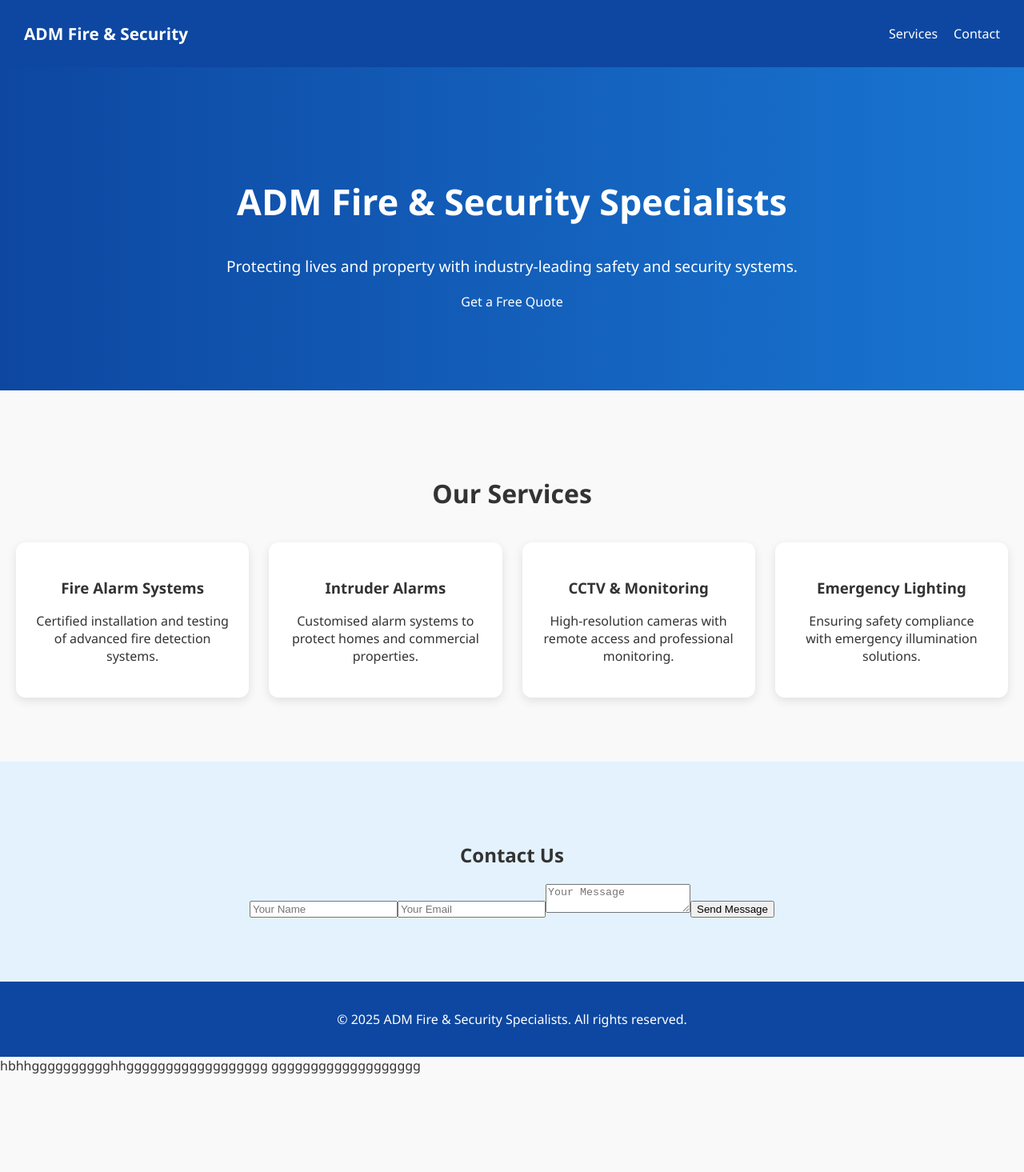
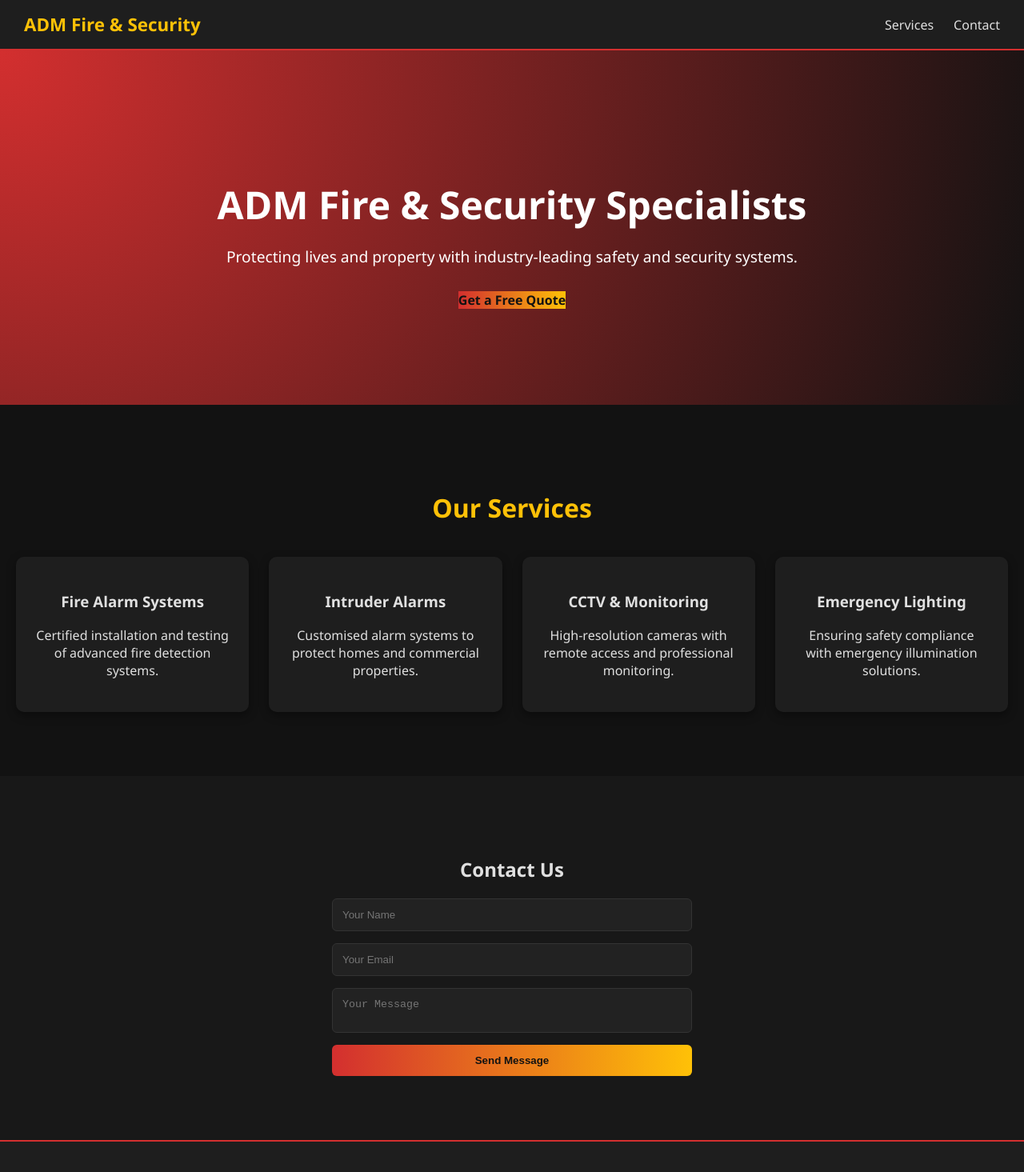
Before and after one commit to admfireandsecurity/admfireandsecurity, a React (Vite) app: page / in a window 1280 px wide. Shown: the top 1465 px of the page at 80% size. Before the commit the page ends 1343 px from the top, so only its background shows below. Built offline with nearby package versions, Linux system fonts and the light colour scheme.

Commit message:
Updated App.css

```diff
--- a/src/App.css
+++ b/src/App.css
@@ -1,52 +1,73 @@
+html {
+  scroll-behavior: smooth;
+}
+
 body {
   margin: 0;
   font-family: "Segoe UI", Arial, sans-serif;
-  background: #f9f9f9;
-  color: #333;
+  background-color: #121212;
+  color: #E0E0E0;
 }
 
 /* Navbar */
 .navbar {
+  position: sticky;
+  top: 0;
+  z-index: 1000;
+  background-color: #1E1E1E;
+  padding: 15px 30px;
   display: flex;
   justify-content: space-between;
   align-items: center;
-  background: #0d47a1;
-  padding: 15px 30px;
-  color: #fff;
+  border-bottom: 2px solid #D32F2F;
 }
 
 .nav-logo {
-  font-size: 1.3rem;
+  font-size: 1.4rem;
   font-weight: 600;
+  color: #FFC107;
 }
 
 .nav-links {
   list-style: none;
   display: flex;
-  gap: 20px;
+  gap: 25px;
+  margin: 0;
 }
 
 .nav-links a {
-  color: white;
+  color: #E0E0E0;
   text-decoration: none;
-  font-weight: 500;
+  transition: color 0.3s;
+}
+
+.nav-links a:hover {
+  color: #D32F2F;
 }
 
 /* Hero */
 .hero {
-  background: linear-gradient(to right, #0d47a1, #1976d2);
-  color: white;
+  background: radial-gradient(circle at top left, #D32F2F, #121212);
+  color: #fff;
   text-align: center;
-  padding: 100px 20px;
+  padding: 120px 20px;
+  animation: fadeIn 1.5s ease-in-out;
 }
 
 .hero h1 {
-  font-size: 2.8rem;
+  font-size: 3rem;
+  margin-bottom: 15px;
 }
 
 .hero p {
   font-size: 1.2rem;
-  margin: 20px 0;
+  margin-bottom: 30px;
+}
+
+.quote-btn {
+  background: linear-gradient(to right, #D32F2F, #FFC107);
+  color: #121212 !important;
+  font-weight: bold;
 }
 
 /* Services */
@@ -57,6 +78,7 @@ body {
 
 .services h2 {
   font-size: 2rem;
+  color: #FFC107;
   margin-bottom: 40px;
 }
 
@@ -67,23 +89,69 @@ body {
 }
 
 .service-card {
-  background: white;
-  border-radius: 12px;
+  background: #1E1E1E;
   padding: 25px;
-  box-shadow: 0 4px 12px rgba(0,0,0,0.1);
+  border-radius: 10px;
+  box-shadow: 0 4px 12px rgba(0,0,0,0.4);
+  transition: transform 0.3s, box-shadow 0.3s;
+}
+
+.service-card:hover {
+  transform: translateY(-5px);
+  box-shadow: 0 8px 20px rgba(211, 47, 47, 0.5);
 }
 
 /* Contact */
 .contact {
-  background: #e3f2fd;
+  background: #181818;
+  padding: 80px 20px;
   text-align: center;
-  padding: 80px 20px;
+}
+
+.contact-form {
+  display: flex;
+  flex-direction: column;
+  gap: 15px;
+  max-width: 450px;
+  margin: 0 auto;
+}
+
+.contact-form input,
+.contact-form textarea {
+  padding: 12px;
+  border-radius: 6px;
+  border: 1px solid #333;
+  background: #222;
+  color: #E0E0E0;
+  resize: none;
+}
+
+.form-btn {
+  background: linear-gradient(to right, #D32F2F, #FFC107);
+  color: #121212;
+  font-weight: 600;
+  padding: 12px;
+  border: none;
+  border-radius: 6px;
+  cursor: pointer;
+  transition: transform 0.2s;
+}
+
+.form-btn:hover {
+  transform: scale(1.05);
 }
 
 /* Footer */
 .footer {
-  background: #0d47a1;
-  color: white;
+  background: #1E1E1E;
+  color: #888;
   text-align: center;
   padding: 20px;
+  border-top: 2px solid #D32F2F;
 }
+
+/* Animations */
+@keyframes fadeIn {
+  from { opacity: 0; transform: translateY(20px); }
+  to { opacity: 1; transform: translateY(0); }
+}
```
